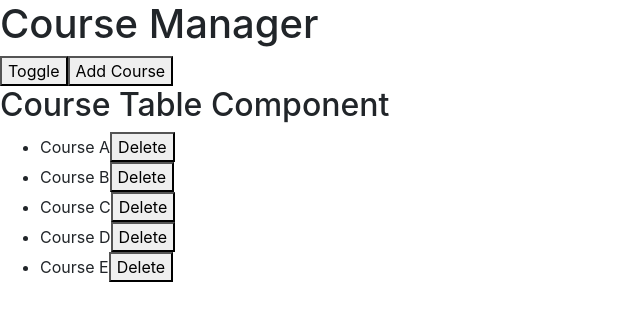
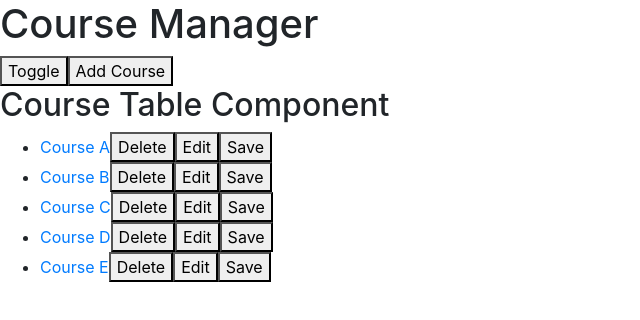
Before and after one commit to cuanfraser/wbdv-sp20-cuan-fraser-client-react, a React (Create React App) app: page / in a window 1280 px wide. Shown: the top 320 px of the page, without its empty margins (0-640 px from the left). Built offline with nearby package versions, Linux system fonts and the light colour scheme.

Commit message:
Implemented course row component in course table

```diff
--- a/src/components/CourseTableComponent.js
+++ b/src/components/CourseTableComponent.js
@@ -1,16 +1,14 @@
 import React from "react";
+import CourseRow from "./CourseRow";
 
-const CourseTableComponent = ({ courses, deleteCourse}) =>
+const CourseTableComponent = ({ courses, showEditor, deleteCourse}) =>
     <div>
         <h2>Course Table Component</h2>
         <ul>
             {
                 courses.map(function (course, index) {
                     return (
-                        <li key={index}>
-                            {course.title}
-                            <button onClick={() => deleteCourse(course)}>Delete</button>
-                        </li>
+                        <CourseRow course={course} showEditor={showEditor} deleteCourse={deleteCourse} />
                     )
                 })
             }
```
